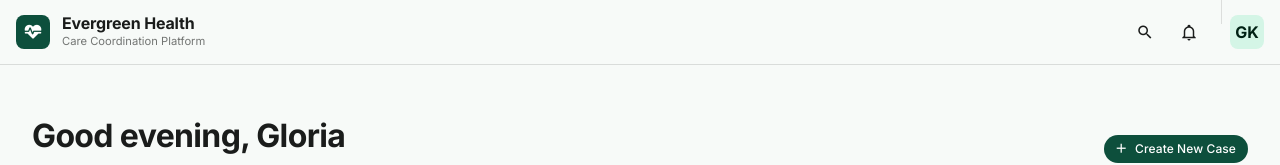
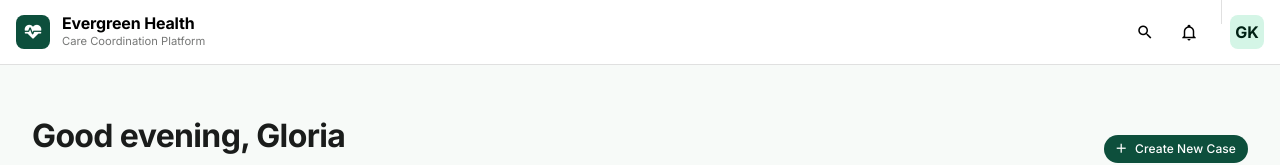
Before and after one commit to glo-kim/my-capstone-dashboard, a Vue app: page / in a window 1280 px wide. Shown: the top 165 px of the page. Built offline with nearby package versions, Linux system fonts and the light colour scheme.

Commit message:
Change AppBar color from surface to white for improved visibility

```diff
--- a/src/App.vue
+++ b/src/App.vue
@@ -1,6 +1,6 @@
 <template>
   <v-app>
-    <v-app-bar flat color="surface" class="app-bar-md3" border="b">
+    <v-app-bar flat color="white" class="app-bar-md3" border="b">
       <template #prepend>
         <div class="d-flex align-center ml-3">
           <v-avatar color="primary" size="34" rounded="lg" class="mr-3">
```
